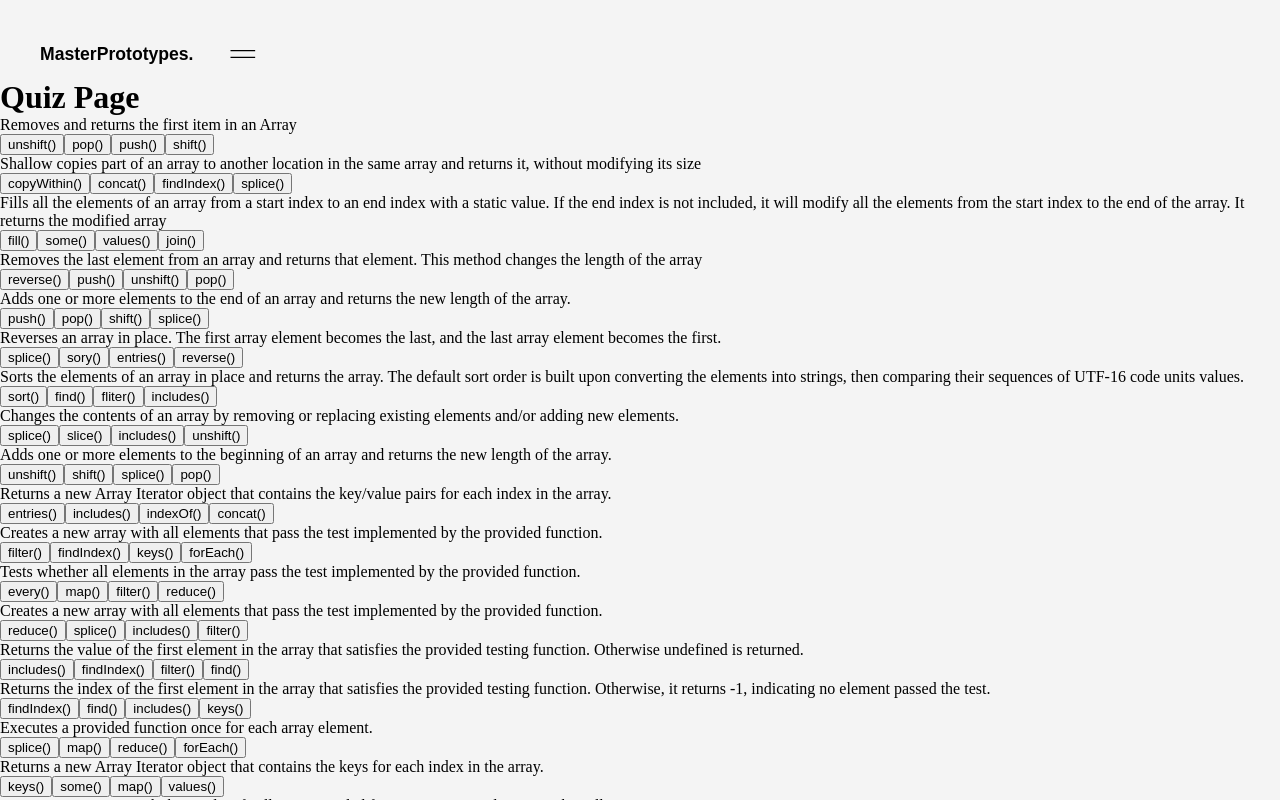
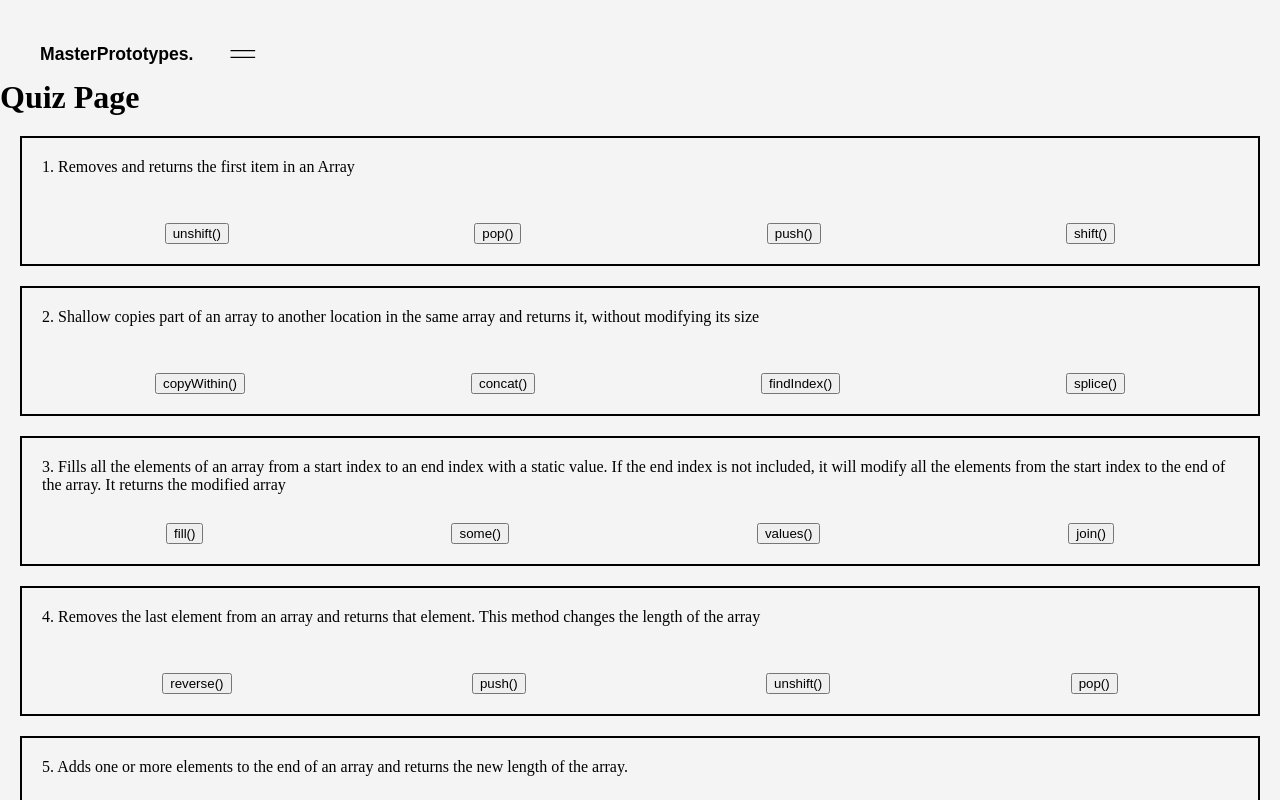
Before and after one commit to IsaacSunoo/memoize, a React (Create React App) app: page /quiz in a window 1280 px wide. Shown: the top 800 px of the page. Built offline with nearby package versions, Linux system fonts and the light colour scheme; a web font is replaced by a local one.

Commit message:
shuffle options array and add quiz cards

```diff
--- a/src/components/QuizCard.js
+++ b/src/components/QuizCard.js
@@ -1,18 +1,42 @@
 import React, { Component } from 'react';
 
 class QuizCard extends Component {
+  constructor() {
+    super();
+    this.state = {
+      correctQuestions: [],
+      incorrectQuestions: []
+    }
+  }
+
+  displayOptions = () => {
+    this.props.options.map(option => {
+      return <button type='submit'>{option}</button>
+    })
+  }
+
+  determineSolution = (e) => {
+    console.log('taget value', e.target.value);
+    console.log('prototype answer', this.props.proto.prototype);
+    if (this.props.proto.prototype === e.target.value) {
+      this.state.correctQuestions.push(this.props.proto);
+      console.log(this.state.correctQuestions);
+    } else {
+      this.state.incorrectQuestions.push(this.props.proto);
+      console.log(this.state.incorrectQuestions);
+    }
+  }
+
+
   render() {
-    // console.log(this.props.options);
-
     return (
-      <div>
+      <div className='quiz-card'>
         <div className='question-container'>
-          {/* <p>Determine which method ...</p> */}
-          <p>{this.props.proto.answer}</p>
+          <p>{this.props.proto.id}. {this.props.proto.answer}</p>
         </div>
         <div className='answer-container'>
           {this.props.options.map(option => {
-            return <button type='submit'>{option}</button>
+            return <button type='submit' onClick={this.determineSolution} value={option}>{option}</button>
           })}
         </div>
       </div>
--- a/src/components/pages/QuizPage.js
+++ b/src/components/pages/QuizPage.js
@@ -10,6 +10,24 @@ class QuizPage extends Component {
     }
   }
 
+
+  // determineSolution = (e) => {
+  //   console.log(e.target.value);
+  //   console.log(this.props.prototype.prototype);
+  //   if (this.props.prototype.prototype === e.target.value) {
+  //     console.log('Correct Answer');
+  //     this.state.correctQuestions.push(this.props.proto);
+  //     console.log(this.state.correctQuestions);
+  //   } else {
+  //     console.log('Incorrect Answer');
+  //     this.state.incorrectQuestions.push(this.props.proto);
+  //     this.props.incorrectCounter++;
+  //     console.log(this.state.incorrectQuestions);
+
+  //   }
+
+  // }
+
   render() {
     return (
       <div>
@@ -18,13 +36,12 @@ class QuizPage extends Component {
         {this.props.prototype.map((proto, idx) => {
           this.state.options.push([proto.prototype, proto.incorrectChoices]);
           let merged = [].concat.apply([], this.state.options[idx]);
-          let currIdx = merged.length, tempVal, randomIdx;
-          randomIdx = Math.floor(Math.random() * currIdx);
-          currIdx--;
-          tempVal = merged[currIdx];
-          merged[currIdx] = merged[randomIdx];
+          let ctr = merged.length, tempVal, randomIdx;
+          randomIdx = Math.floor(Math.random() * ctr);
+          ctr--;
+          tempVal = merged[ctr];
+          merged[ctr] = merged[randomIdx];
           merged[randomIdx] = tempVal;
-          console.log([merged]);
           return <QuizCard key={proto.id} proto={proto} options={merged}/>
         })
         }
--- a/src/styles/_flashCard.scss
+++ b/src/styles/_flashCard.scss
@@ -27,7 +27,6 @@
 
 .phrase-card {
     line-height: 300px;
-
 }
 
 .answer-card {
--- /dev/null
+++ b/src/styles/_quizCard.scss
@@ -0,0 +1,16 @@
+.quiz-card {
+    border: 2px solid #000;
+    display: flex;
+    justify-content: space-between;
+    flex-direction: column;
+    flex-wrap: wrap;
+    margin: 20px;
+    padding: 20px;
+    height: 130px
+}
+
+.answer-container {
+    display: flex;
+    justify-content: space-around;
+    // flex-direction: column;
+}
--- a/src/styles/index.scss
+++ b/src/styles/index.scss
@@ -8,3 +8,4 @@
 @import 'codingPage';
 @import 'landingInstructions';
 @import 'flashCard';
+@import 'quizCard';
```
